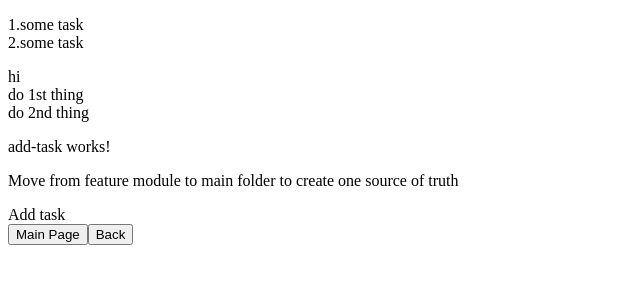
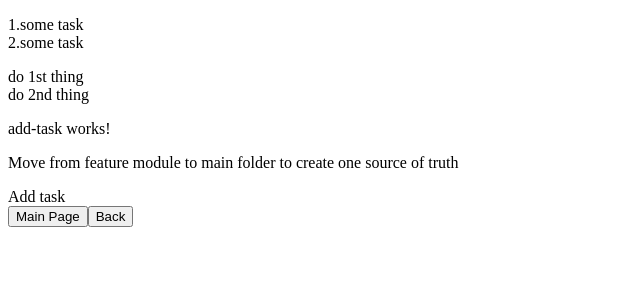
Before and after one commit to EskalonaD/WhatToDo, an Angular app: page /main/manage-tasks/routine in a window 1280 px wide. Shown: the top 300 px of the page, without its empty margins (0-640 px from the left). Built offline with nearby package versions, Linux system fonts and the light colour scheme.

Commit message:
minor fixes

```diff
--- a/src/app/http-request.service.ts
+++ b/src/app/http-request.service.ts
@@ -12,7 +12,6 @@ export class HttpRequestService {
   constructor() { }
   data = data;
   getTasks(): Observable<any> {
-    console.log(data);
     return of(this.data).pipe(
       map(data => (data as any).default)
     )
--- a/src/app/main-page/main-page.component.html
+++ b/src/app/main-page/main-page.component.html
@@ -4,6 +4,6 @@
 <div *ngIf='!isTaskShown; else tasks' (click)='showTask()' class='button'>What To Do?!
 </div>
     <ng-template #tasks>
-        <app-tasks tasks='tasks$'></app-tasks>
+        <app-tasks [tasks$]='tasks$'></app-tasks>
     </ng-template>
 <a [routerLink]="['/main/manage-tasks']">Manage tasks</a>
--- a/src/app/main-page/main-page.component.ts
+++ b/src/app/main-page/main-page.component.ts
@@ -15,8 +15,8 @@ export class MainPageComponent implements OnInit {
   console = console;
   isTaskShown: boolean;
   tasks$ = this.httpRequest.getTasks().pipe(
-      // take(1),
-      map(data => data.default)
+    // map(data => data.default),
+    take(1),
     );
 
 
--- a/src/app/new-task/ordinary-tasks/ordinary-tasks.component.html
+++ b/src/app/new-task/ordinary-tasks/ordinary-tasks.component.html
@@ -1,3 +1,3 @@
-<app-tasks [tasks]="tasks$"></app-tasks>
+<app-tasks [tasks$]="tasks$"></app-tasks>
 <app-add-task></app-add-task>
 <app-navigation-buttons></app-navigation-buttons>
--- a/src/app/new-task/ordinary-tasks/ordinary-tasks.component.ts
+++ b/src/app/new-task/ordinary-tasks/ordinary-tasks.component.ts
@@ -13,19 +13,12 @@ export class OrdinaryTasksComponent implements OnInit, OnDestroy {
 
   constructor( private httpRequest: HttpRequestService) { }
 
-    console = console;
-
-    tasks$ = this.httpRequest.getTasks()
-
-
-
-
+    tasks$ = this.httpRequest.getTasks().pipe(take(1))
 
   ngOnInit() {
   }
 
   ngOnDestroy() {
-    console.log(this.tasks$)
   }
 
 }
--- a/src/app/tasks-view/tasks/tasks.component.html
+++ b/src/app/tasks-view/tasks/tasks.component.html
@@ -1,7 +1,3 @@
 <p>1.some task<br>2.some task
 </p>
-    <div *ngIf='tasks$' (click)='console.log(tasks$)'>
-        hi
-        <div *ngFor='let task of tasks$ |async'>{{ task }}</div>
-    </div>
-    <!-- <div [textContent]='data.default'></div> -->
+    <div *ngFor='let task of tasks$ |async'>{{ task }}</div>
--- a/src/app/tasks-view/tasks/tasks.component.ts
+++ b/src/app/tasks-view/tasks/tasks.component.ts
@@ -1,10 +1,6 @@
 import { Component, OnInit, OnDestroy, Input } from '@angular/core';
-import { map, take } from 'rxjs/operators';
 import { Observable } from 'rxjs';
 
-import * as data from "../../mock-data/mock-tasks.json";  //remove resolveJsonMofule flag from  tsconfig.json
-import { HttpRequestService } from 'src/app/http-request.service.js';
-// import * as test from "../mock-data/test.json";  //remove resolveJsonMofule flag from  tsconfig.json
 
 @Component({
   selector: 'app-tasks',
@@ -12,50 +8,14 @@ import { HttpRequestService } from 'src/app/http-request.service.js';
   styleUrls: ['./tasks.component.css']
 })
 export class TasksComponent implements OnInit, OnDestroy {
-  @Input() tasks: Observable<string[]>;
-  console = console;
-  tasks$
+  @Input() tasks$: Observable<string[]>;
 
-  // protected tasksSubscription;
-  // tasks
-
-  constructor( private httpRequest: HttpRequestService) { }
-
-  // data: string[] = (<{default: string[]}><unknown>data).default;
-  // data: string[] = (<unknown>data as { default: string[] }).default;
-
-  // data = data;
-  // data1 = data[0];
-  // // data1 = data.default;
-  // test = test.name;
-
+  constructor() { }
 
   ngOnInit() {
-    this.tasks$ = this.tasks;
-    // data:
-    // console.log('test');
-    // console.log(test);
-    // console.log(this.test);
-
-    // console.log('data1');
-    // console.log(data);
-
-    // console.log(this.data1);
-
-    // // console.log(data);
-    // // console.log(this.data.default);
-    // console.log('testing');
-    // console.log((<any>data).default);
-    // // console.log(data.default);
-
-
   }
 
   ngOnDestroy() {
-    // if(this.tasksSubscription) {
-
-    //   this.tasksSubscription.unsubscribe()
-    // }
   }
 
 }
```
